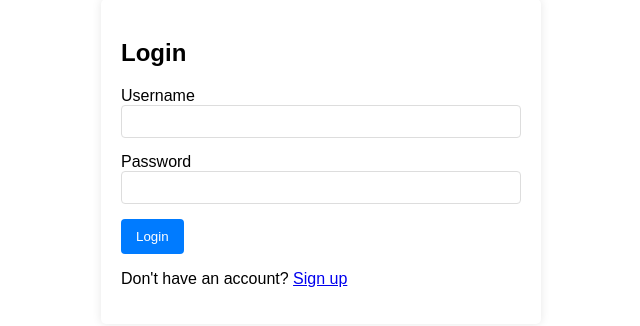
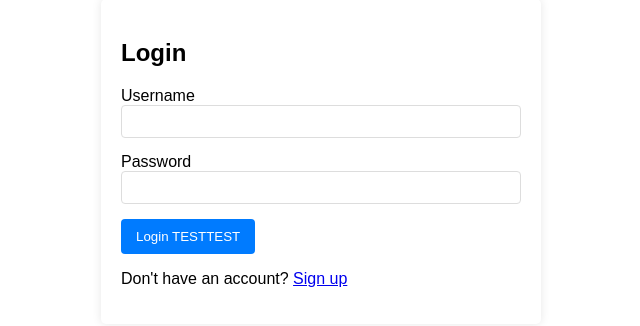
Before and after one commit to atanas-rujinov/toilet-finder, a Flask app: page /login in a window 1280 px wide. Shown: the part 161-487 px from the top of the page, without its empty margins (319-959 px from the left). Run offline with Flask 3, Linux system fonts and the light colour scheme; some libraries are stand-ins or nearby versions.

Commit message:
Update login.html

```diff
--- a/templates/login.html
+++ b/templates/login.html
@@ -12,7 +12,7 @@
             <label for="password">Password</label>
             <input type="password" id="password" name="password" class="form-control" required>
         </div>
-        <button type="submit" class="btn">Login</button>
+        <button type="submit" class="btn">Login TESTTEST</button>
     </form>
     <p>Don't have an account? <a href="{{ url_for('signup') }}">Sign up</a></p>
 </div>
```
